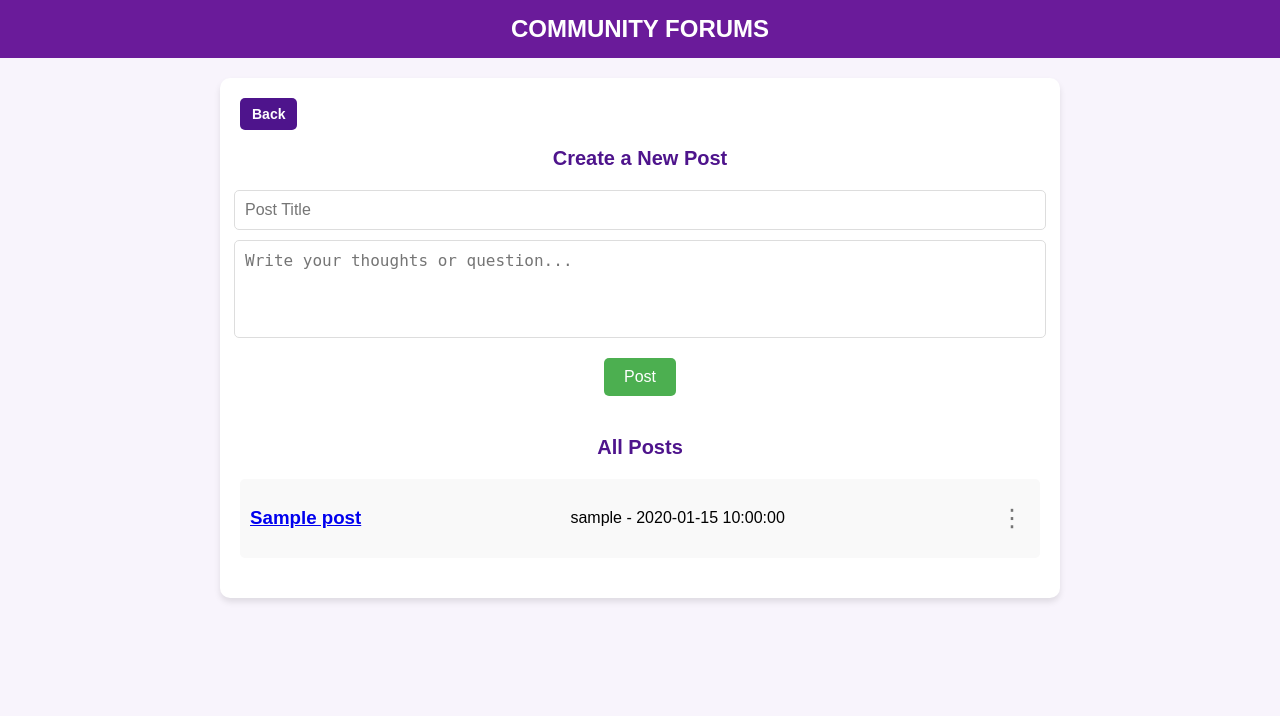
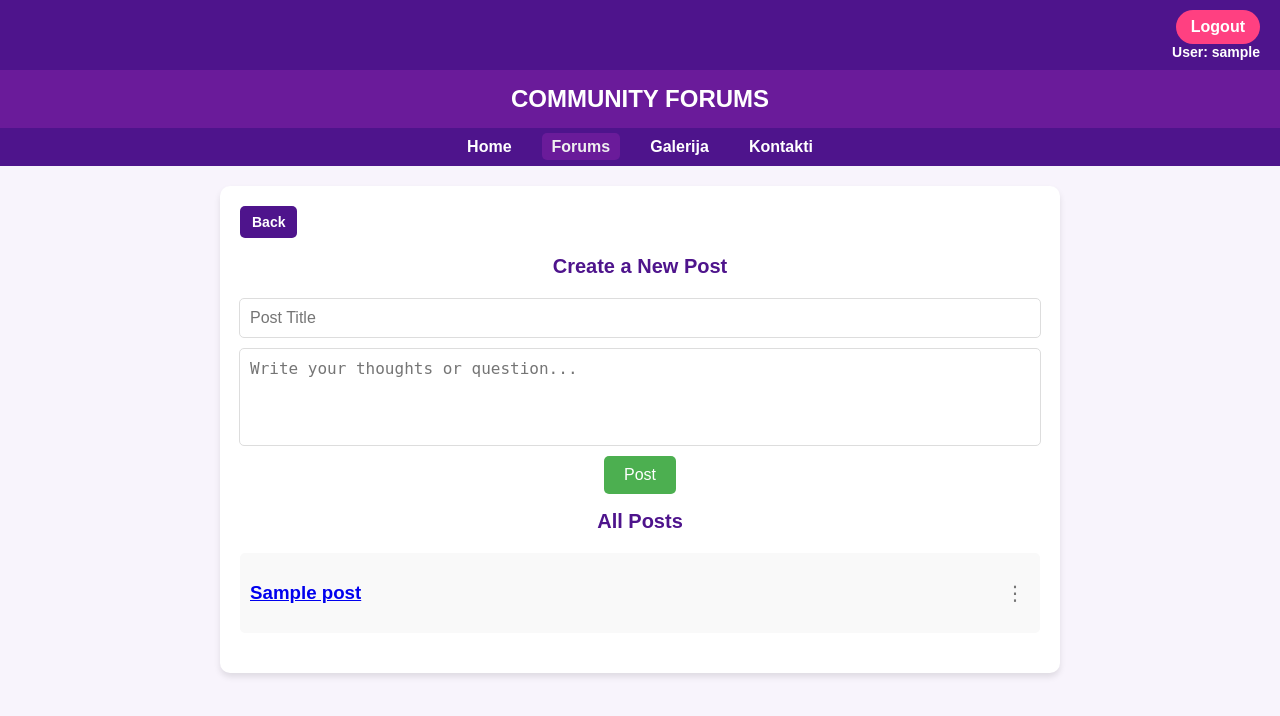
Before and after one commit to kristersKrumins/PHP-majaslapa, a PHP site: page /forums.php in a window 1280 px wide. Shown: the top 716 px of the page. Run offline with PHP 8.4, Linux system fonts and the light colour scheme; the visitor is signed in with stand-in values (Sample User, id 1); tables that the repository leaves empty or names only in its code hold one stand-in row (values such as "Sample post").

Commit message:
turpinu veidot

```diff
--- a/css/forums.css
+++ b/css/forums.css
@@ -6,29 +6,107 @@ body {
     padding: 0;
 }
 
-header {
+/* Top Bar Styling */
+.top-bar {
+    background-color: #4e148c;
+    color: white;
+    display: flex;
+    justify-content: flex-end;
+    align-items: center;
+    padding: 10px 20px;
+}
+
+.top-bar .user-info {
+    display: flex;
+    flex-direction: column;
+    align-items: flex-end;
+}
+
+.top-bar .user-info span {
+    font-size: 14px;
+    font-weight: bold;
+    color: white;
+}
+
+.logout-btn,
+.login-btn {
+    background-color: #ff4081;
+    color: white;
+    text-decoration: none;
+    font-weight: bold;
+    padding: 8px 15px;
+    border-radius: 20px;
+    margin-left: 10px;
+    transition: background-color 0.3s ease;
+    border: none;
+    text-align: center;
+}
+
+.logout-btn:hover,
+.login-btn:hover {
+    background-color: #ff80ab;
+}
+
+/* Logo Bar Styling */
+.logo-bar {
     background-color: #6a1b9a;
     color: white;
     text-align: center;
     padding: 15px 0;
-    margin-bottom: 20px;
 }
 
-header h1 {
+.logo-bar h1 {
+    margin: 0;
     font-size: 24px;
-    margin: 0;
     text-transform: uppercase;
 }
 
+/* Navigation Bar Styling */
+nav.main-nav {
+    background-color: #4e148c;
+    padding: 10px 0;
+}
+
+nav.main-nav ul {
+    list-style: none;
+    display: flex;
+    justify-content: center;
+    padding: 0;
+    margin: 0;
+    gap: 20px;
+}
+
+nav.main-nav ul li {
+    display: inline-block;
+}
+
+nav.main-nav ul li a {
+    text-decoration: none;
+    font-size: 16px;
+    font-weight: bold;
+    color: white;
+    padding: 5px 10px;
+    border-radius: 5px;
+    transition: background-color 0.3s ease, color 0.3s ease;
+}
+
+nav.main-nav ul li a:hover,
+nav.main-nav ul li a.active {
+    background-color: #6a1b9a;
+    color: #f0f0f0;
+}
+
+/* Main Content Styling */
 main {
     max-width: 800px;
-    margin: 0 auto;
+    margin: 20px auto;
     background-color: white;
     border-radius: 10px;
     box-shadow: 0 4px 6px rgba(0, 0, 0, 0.1);
     padding: 20px;
 }
 
+/* Section Headings */
 .new-post-section h2,
 .posts-section h2 {
     font-size: 20px;
@@ -37,135 +115,7 @@ main {
     text-align: center;
 }
 
-.new-post-form {
-    display: flex;
-    flex-direction: column;
-    gap: 10px;
-    margin-bottom: 30px;
-    align-items: center; /* Center all form elements */
-}
-
-.new-post-form input[type="text"],
-.new-post-form textarea {
-    width: calc(100% - 10px); /* Consistent margin from sides */
-    max-width: 1000px; /* Limit width for better readability */
-    padding: 10px;
-    border: 1px solid #ddd;
-    border-radius: 5px;
-    font-size: 16px;
-}
-
-.new-post-form textarea {
-    resize: none;
-}
-
-.new-post-form button {
-    display: block;
-    padding: 10px 20px;
-    background-color: #4caf50;
-    color: white;
-    border: none;
-    border-radius: 5px;
-    cursor: pointer;
-    font-size: 16px;
-    text-align: center;
-    margin: 10px auto; /* Center the button */
-}
-
-.new-post-form button:hover {
-    background-color: #81c784;
-}
-
-.posts-list {
-    list-style: none;
-    padding: 0;
-}
-
-.posts-list li {
-    margin-bottom: 20px;
-    padding: 10px;
-    background-color: #f9f9f9;
-    border-radius: 5px;
-    position: relative;
-}
-
-/* Post Header */
-.post-header {
-    display: flex;
-    justify-content: space-between;
-    align-items: center;
-}
-
-/* Dropdown Button */
-.dropdown-btn {
-    background: none;
-    border: none;
-    font-size: 24px;
-    cursor: pointer;
-    color: #757575;
-}
-
-/* Dropdown Menu */
-.dropdown {
-    position: relative;
-}
-
-.dropdown-menu {
-    position: absolute;
-    top: 30px;
-    right: 0;
-    background-color: white;
-    box-shadow: 0 2px 4px rgba(0, 0, 0, 0.1);
-    border-radius: 5px;
-    display: none;
-    flex-direction: column;
-    z-index: 10;
-}
-
-.dropdown-menu.show {
-    display: flex;
-}
-
-.dropdown-item {
-    padding: 10px;
-    text-align: left;
-    text-decoration: none;
-    color: #4e148c;
-    border-bottom: 1px solid #ddd;
-    font-size: 14px;
-    cursor: pointer;
-}
-
-.dropdown-item:last-child {
-    border-bottom: none;
-}
-
-.dropdown-item:hover {
-    background-color: #f0f0f0;
-}
-
-/* Error Message */
-.error {
-    color: red;
-    font-size: 14px;
-    margin-top: 10px;
-}
-
-/* Footer */
-footer {
-    text-align: center;
-    background-color: #4e148c;
-    color: white;
-    padding: 10px 0;
-    margin-top: 20px;
-    border-radius: 0 0 10px 10px;
-}
-
-footer p {
-    margin: 0;
-    font-size: 14px;
-}
-
+/* Back Button Styling */
 .back-btn {
     display: inline-block;
     padding: 8px 12px;
@@ -181,3 +131,189 @@ footer p {
 .back-btn:hover {
     background-color: #6a1b9a;
 }
+
+/* Form Styling */
+.new-post-form {
+    display: flex;
+    flex-direction: column;
+    gap: 10px;
+    align-items: center;
+}
+
+.new-post-form input[type="text"],
+.new-post-form textarea {
+    width: calc(100% - 20px);
+    padding: 10px;
+    border: 1px solid #ddd;
+    border-radius: 5px;
+    font-size: 16px;
+}
+
+.new-post-form textarea {
+    resize: none;
+}
+
+.new-post-form button {
+    padding: 10px 20px;
+    background-color: #4caf50;
+    color: white;
+    border: none;
+    border-radius: 5px;
+    cursor: pointer;
+    font-size: 16px;
+    transition: background-color 0.3s ease;
+}
+
+.new-post-form button:hover {
+    background-color: #81c784;
+}
+
+/* Posts List Styling */
+.posts-list {
+    list-style: none;
+    padding: 0;
+}
+
+.posts-list li {
+    margin-bottom: 20px;
+    padding: 10px;
+    background-color: #f9f9f9;
+    border-radius: 5px;
+}
+
+/* Footer */
+footer {
+    background-color: #4e148c;
+    color: white;
+    text-align: center;
+    padding: 10px 0;
+    margin-top: 20px;
+}
+
+/* Dropdown Button */
+.dropdown-btn {
+    background: none;
+    border: none;
+    font-size: 24px;
+    cursor: pointer;
+    color: #757575;
+}
+
+/* Dropdown Menu */
+/* Dropdown Button */
+.dropdown-btn {
+    background: none;
+    border: none;
+    font-size: 20px;
+    cursor: pointer;
+    color: #757575;
+    padding: 5px;
+    border-radius: 5px;
+    transition: background-color 0.3s ease;
+}
+
+.dropdown-btn:hover {
+    background-color: #e0e0e0;
+}
+
+/* Dropdown Button */
+.dropdown-btn {
+    background: none;
+    border: none;
+    font-size: 20px;
+    cursor: pointer;
+    color: #757575;
+    padding: 5px;
+    border-radius: 5px;
+    transition: background-color 0.3s ease;
+}
+
+.dropdown-btn:hover {
+    background-color: #e0e0e0;
+}
+
+/* Dropdown Button */
+.dropdown-btn {
+    background: none;
+    border: none;
+    font-size: 20px;
+    cursor: pointer;
+    color: #757575;
+    padding: 5px;
+    border-radius: 5px;
+    transition: background-color 0.3s ease;
+}
+
+.dropdown-btn:hover {
+    background-color: #e0e0e0;
+}
+
+/* Dropdown Button */
+.dropdown-btn {
+    background: none;
+    border: none;
+    font-size: 20px;
+    cursor: pointer;
+    color: #757575;
+    padding: 5px;
+    border-radius: 5px;
+    transition: background-color 0.3s ease;
+}
+
+.dropdown-btn:hover {
+    background-color: #e0e0e0;
+}
+
+/* Dropdown Menu */
+.dropdown-menu {
+    position: absolute;
+    top: 30px;
+    right: 0;
+    background-color: white;
+    box-shadow: 0 4px 6px rgba(0, 0, 0, 0.1);
+    border-radius: 5px;
+    display: none;
+    flex-direction: column;
+    min-width: 150px;
+    padding: 0; /* Remove extra padding from the container */
+    z-index: 10;
+}
+
+.dropdown-menu.show {
+    display: block;
+}
+
+.dropdown-item,
+.dropdown-form button {
+    all: unset; /* Reset default browser styles */
+    display: block;
+    padding: 10px 15px; /* Adjust padding for consistent spacing */
+    text-align: left;
+    text-decoration: none;
+    color: #4e148c;
+    font-size: 14px;
+    cursor: pointer;
+    width: 100%; /* Ensure items align with the menu width */
+    box-sizing: border-box; /* Include padding in width calculations */
+}
+
+.dropdown-item:hover,
+.dropdown-form button:hover {
+    background-color: #f0f0f0;
+    color: #6a1b9a;
+}
+
+.dropdown-form button {
+    border: none;
+    background: none;
+    font-size: 14px;
+    font-family: inherit; /* Inherit the font styling */
+}
+
+/* Post Header */
+.post-header {
+    display: flex;
+    justify-content: space-between;
+    align-items: center;
+    position: relative;
+}
--- a/forums.php
+++ b/forums.php
@@ -66,29 +66,56 @@ try {
     <link rel="stylesheet" href="css/forums.css">
     <script>
         document.addEventListener('DOMContentLoaded', () => {
-            // Handle dropdown toggling
+            // Toggle dropdown menu
             document.querySelectorAll('.dropdown-btn').forEach(btn => {
-                btn.addEventListener('click', () => {
-                    const dropdown = btn.nextElementSibling;
-                    dropdown.classList.toggle('show');
+                btn.addEventListener('click', (event) => {
+                    event.stopPropagation();
+                    const dropdownMenu = btn.nextElementSibling;
+                    dropdownMenu.classList.toggle('show');
                 });
             });
 
-            // Close dropdowns if clicking outside
-            document.addEventListener('click', (event) => {
-                if (!event.target.matches('.dropdown-btn')) {
+            // Close dropdown menu on outside click
+            document.addEventListener('click', () => {
                 document.querySelectorAll('.dropdown-menu').forEach(menu => {
                     menu.classList.remove('show');
                 });
-                }
             });
         });
     </script>
 </head>
 <body>
     <header>
+        <!-- Top Bar -->
+        <div class="top-bar">
+            <div class="right-info">
+                <?php if ($logged_in): ?>
+                    <div class="user-info">
+                        <a href="index.php?logout=true" class="logout-btn">Logout</a>
+                        <span>User: <?php echo htmlspecialchars($username); ?></span>
+                    </div>
+                <?php else: ?>
+                    <a href="login.php" class="login-btn">Login</a>
+                <?php endif; ?>
+            </div>
+        </div>
+
+        <!-- Logo Bar -->
+        <div class="logo-bar">
             <h1>Community Forums</h1>
+        </div>
+
+        <!-- Navigation Bar -->
+        <nav class="main-nav">
+            <ul>
+                <li><a href="index.php" class="<?php echo basename($_SERVER['PHP_SELF']) == 'index.php' ? 'active' : ''; ?>">Home</a></li>
+                <li><a href="forums.php" class="<?php echo basename($_SERVER['PHP_SELF']) == 'forums.php' ? 'active' : ''; ?>">Forums</a></li>
+                <li><a href="Galerie.php" class="<?php echo basename($_SERVER['PHP_SELF']) == 'Galerie.php' ? 'active' : ''; ?>">Galerija</a></li>
+                <li><a href="contact.php" class="<?php echo basename($_SERVER['PHP_SELF']) == 'contact.php' ? 'active' : ''; ?>">Kontakti</a></li>
+            </ul>
+        </nav>
     </header>
+
     <main>
         <section class="new-post-section">
             <div class="heading-container">
@@ -117,8 +144,6 @@ try {
                         <li>
                             <div class="post-header">
                                 <h3><a href="forum_post.php?id=<?php echo htmlspecialchars($post['id']); ?>"><?php echo htmlspecialchars($post['title']); ?></a></h3>
-                                <p><?php echo htmlspecialchars($post['username']); ?> - <?php echo htmlspecialchars($post['created_at']); ?></p>
-                                <?php if ($logged_in && $post['username'] === $username): ?>
                                 <div class="dropdown">
                                     <button class="dropdown-btn">⋮</button>
                                     <div class="dropdown-menu">
@@ -129,8 +154,8 @@ try {
                                         <a href="edit_post.php?id=<?php echo htmlspecialchars($post['id']); ?>" class="dropdown-item">Edit</a>
                                     </div>
                                 </div>
-                                <?php endif; ?>
                             </div>
+
                         </li>
                     <?php endforeach; ?>
                 </ul>
--- a/index.php
+++ b/index.php
@@ -109,12 +109,12 @@ try {
         <div class="event-grid">
             <?php foreach ($events as $event): ?>
                 <?php
-                $eventFolder = 'images/event_' . $event['ID'] . '/';
+                $eventFolder = 'images/event_' . $event['id'] . '/';
                 $images = glob($eventFolder . '*');
                 $firstImage = $images ? $images[0] : 'placeholder.jpg';
                 ?>
                 <div class="event-card">
-                    <a href="events.php?id=<?php echo htmlspecialchars($event['ID']); ?>">
+                    <a href="events.php?id=<?php echo htmlspecialchars($event['id']); ?>">
                         <img src="<?php echo $firstImage; ?>" alt="<?php echo htmlspecialchars($event['NOSAUKUMS']); ?>">
                         <h3><?php echo htmlspecialchars($event['NOSAUKUMS']); ?></h3>
                     </a>
--- a/login.php
+++ b/login.php
@@ -42,11 +42,11 @@ require './Database/db.php';
                 $row = mysqli_fetch_assoc($result);
 
                 // Verify password
-                if (password_verify($password, $row["PASSWORD"])) {
+                if (password_verify($password, $row["password"])) {
                     // Set session variables
                     $_SESSION['logged_in'] = true;
                     $_SESSION['username'] = $username;
-                    $_SESSION['admin'] = (int)$row['ADMIN']; // Fetch and store admin value
+                    $_SESSION['admin'] = (int)$row['admin']; // Fetch and store admin value
                     $_SESSION['user_id'] = $user['id'];
 ;
                     // Redirect to the index page
```
Also changed, not shown: Database/Datubaze.sql (added, +33 -0 lines), contact.php (+17 -1 lines), css/contact.css (+151 -57 lines), events.php (+6 -6 lines), images/event_1/img_676afadc2491b7.25184526.jpg (added), images/event_1/img_676afadc24b957.31502309.jpg (added), 1 other file. Lines whose indentation alone changed are shown as unchanged.
